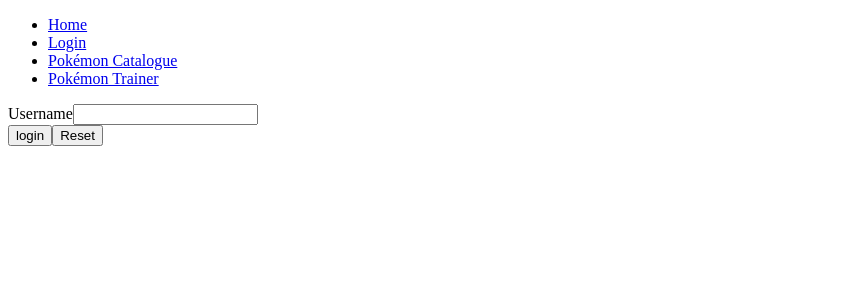
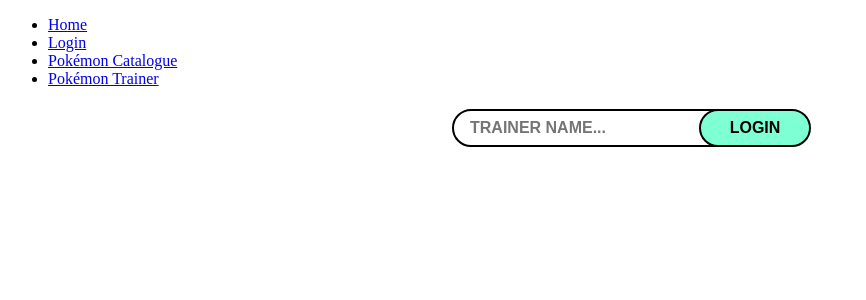
Before and after one commit to MRomarali/PokemonTrainer_Noroff_Assignment_4, an Angular app: page /login in a window 1280 px wide. Shown: the top 300 px of the page, without its empty margins (0-866 px from the left). Built offline with nearby package versions, Linux system fonts and the light colour scheme.

Commit message:
feat(SCSS): Login Form styling.

```diff
--- a/src/app/components/login/login.component.html
+++ b/src/app/components/login/login.component.html
@@ -1,24 +1,21 @@
 <div class="login-form">
     <form [formGroup]="loginForm" (ngSubmit)="onSubmit()">
         <div class="form-group">
-            <label>Username</label>
             <input type="text" formControlName="username" class="form-control"
-                [ngClass]="{ 'is-invalid': submitted && getFormData['username'].errors }" />
+                [ngClass]="{ 'is-invalid': submitted && getFormData['username'].errors }"
+                placeholder="Trainer name..." />
             <div *ngIf="submitted && getFormData['username'].errors" class="invalid-feedback">
-                <div *ngIf="getFormData['username'].errors['required']">Username is required</div>
-                <div *ngIf="getFormData['username'].errors['minlength']">
+                <div *ngIf="getFormData['username'].errors['required']" class="error">Username is required</div>
+                <div *ngIf="getFormData['username'].errors['minlength']" class="error">
                     Username must be at least 2 characters
                 </div>
-                <div *ngIf="getFormData['username'].errors['maxlength']">
+                <div *ngIf="getFormData['username'].errors['maxlength']" class="error">
                     Username must not exceed 42 characters
                 </div>
             </div>
         </div>
         <div class="form-group">
-            <button type="submit" class="btn btn-primary">login</button>
-            <button type="button" (click)="onReset()" class="btn btn-warning float-right">
-                Reset
-            </button>
+            <button type="submit" class="login">login</button>
         </div>
     </form>
 </div>
--- a/src/app/components/login/login.component.scss
+++ b/src/app/components/login/login.component.scss
@@ -0,0 +1,68 @@
+
+.login-form {
+    $button-width: 7rem;
+
+    display: flex;
+    justify-content: center;
+    align-items: center;
+    margin-inline-start: 3.5rem;
+
+    form {
+        display: flex;
+        flex-direction: row;
+        width: 20rem + $button-width;
+
+        .form-group {
+            position: relative;
+            font-size: 2rem;
+            text-align: center;
+
+            * {
+                text-transform: uppercase;
+                font-weight: bolder;
+            }
+
+            input {
+                width: 100%;
+                padding: 0.5rem 1rem;
+                border-radius: 5rem;
+                border: 2px solid #000;
+
+                font-size: 1rem;
+            }
+
+            .error {
+                font-size: 1rem;
+                position: absolute;
+                top: 2.7rem;
+                left: 2rem;
+                width: 100%;
+
+                text-align: center;
+                padding: 1rem;
+                padding-block-start: 2rem;
+                border-radius: 0 0 1rem 1rem;
+                color: #FFF;
+                background-color: rgb(233, 88, 88);
+            }
+
+            button {
+                &.login,
+                &.reset {
+                    position: absolute;
+                    bottom: 0;
+                    right: -6.5rem;
+
+                    width: $button-width;
+                    padding: 0.5rem 1rem;
+                    border-radius: 5rem;
+                    border: 2px solid #000;
+                    background-color: aquamarine;
+
+                    font-size: 1rem;
+                    cursor: pointer;
+                }
+            }
+        }
+    }
+}
```
